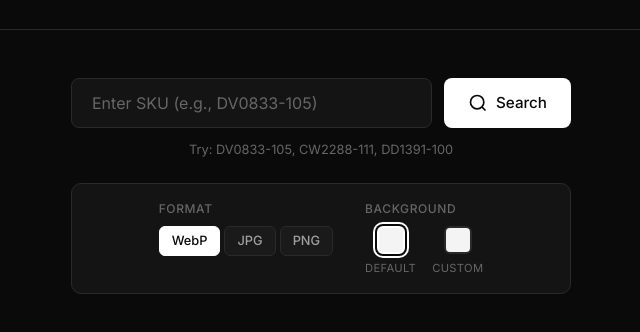
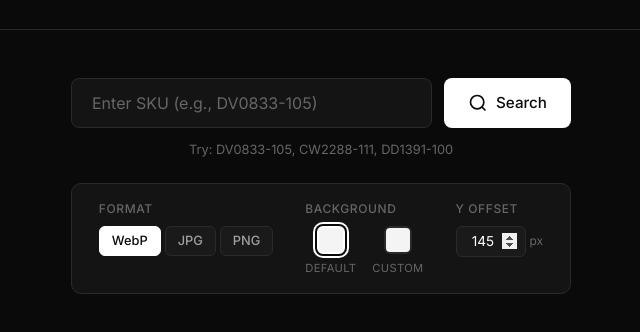
Before and after one commit to JDSneakers/imageGrabber, a website: page NikeImage/public/index.html in a window 1280 px wide. Shown: the part 114-446 px from the top of the page, without its empty margins (319-959 px from the left). Drawn offline with nearby package versions, Linux system fonts and the light colour scheme.

Commit message:
hot fix
hot fix

```diff
--- a/NikeImage/public/app.js
+++ b/NikeImage/public/app.js
@@ -4,6 +4,7 @@ const CORS_PROXY = 'https://corsproxy.io/?';
 // Image settings (user-configurable)
 let selectedFormat = 'webp';  // webp, jpg, png
 let selectedBgColor = 'F4F4F4';  // hex color without #
+let yOffset = 145;  // vertical offset in pixels
 
 // List of Nike marketplaces to search (in order of priority)
 const MARKETPLACES = ['US', 'GB', 'EU', 'JP', 'CN', 'KR', 'AU', 'CA'];
@@ -23,6 +24,7 @@ const imageCount = document.getElementById('imageCount');
 const downloadAllBtn = document.getElementById('downloadAllBtn');
 const imageGallery = document.getElementById('imageGallery');
 const customColorPicker = document.getElementById('customColor');
+const yOffsetInput = document.getElementById('yOffsetInput');
 
 // State
 let currentProduct = null;
@@ -72,11 +74,23 @@ customColorPicker.addEventListener('input', (e) => {
     }
 });
 
+// Y offset input listener
+yOffsetInput.addEventListener('input', (e) => {
+    // Clamp value between 0 and 500
+    let value = parseInt(e.target.value) || 0;
+    value = Math.max(0, Math.min(500, value));
+    yOffset = value;
+    // Refresh images if product is loaded
+    if (currentProduct) {
+        refreshImages();
+    }
+});
+
 /**
  * Get the current transformation string based on selected options
  */
 function getTransformString() {
-    return `f_${selectedFormat},b_rgb:${selectedBgColor},q_80,h_2000,w_2000,c_pad,g_south,y_145`;
+    return `f_${selectedFormat},b_rgb:${selectedBgColor},q_80,h_2000,w_2000,c_pad,g_south,y_${yOffset}`;
 }
 
 /**
--- a/NikeImage/public/index.html
+++ b/NikeImage/public/index.html
@@ -56,6 +56,14 @@
                         </div>
                     </div>
                 </div>
+                <div class="option-group">
+                    <label class="option-label">Y Offset</label>
+                    <div class="offset-input-wrapper">
+                        <input type="number" id="yOffsetInput" class="offset-input" value="145" min="0" max="500"
+                            step="5">
+                        <span class="offset-unit">px</span>
+                    </div>
+                </div>
             </div>
         </div>
 
--- a/NikeImage/public/styles.css
+++ b/NikeImage/public/styles.css
@@ -178,6 +178,40 @@ body {
 .color-picker::-webkit-color-swatch {
     border: 2px solid var(--border);
     border-radius: 6px;
+}
+
+/* Offset Input */
+.offset-input-wrapper {
+    display: flex;
+    align-items: center;
+    gap: 0.25rem;
+}
+
+.offset-input {
+    width: 70px;
+    padding: 0.4rem 0.5rem;
+    font-size: 0.85rem;
+    font-family: inherit;
+    background: var(--bg-card);
+    border: 1px solid var(--border);
+    border-radius: 6px;
+    color: var(--text-primary);
+    text-align: center;
+}
+
+.offset-input:focus {
+    outline: none;
+    border-color: var(--text-secondary);
+}
+
+.offset-input::-webkit-inner-spin-button,
+.offset-input::-webkit-outer-spin-button {
+    opacity: 1;
+}
+
+.offset-unit {
+    font-size: 0.75rem;
+    color: var(--text-muted);
 }
 
 .search-box {
```
